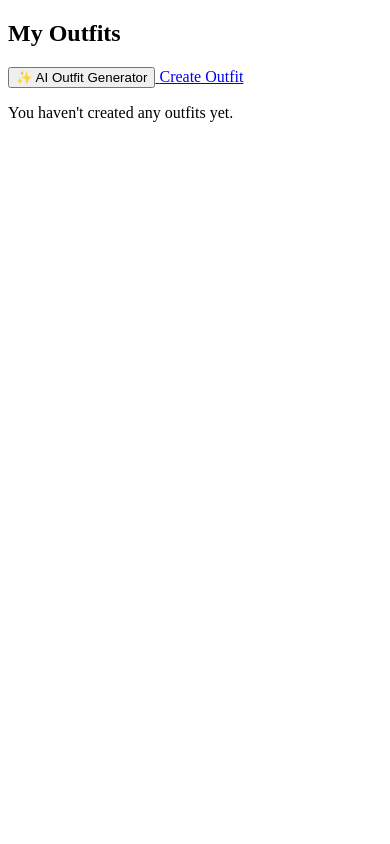
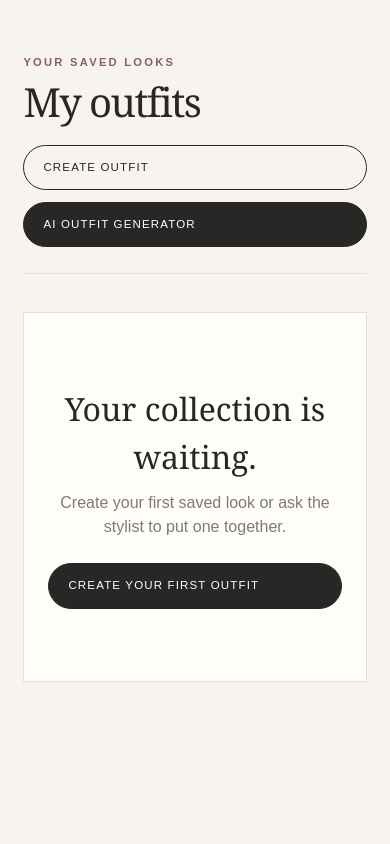
Before and after one commit to prg-09/Personal-Wardrobe-Manager, a Django app: page /outfit/ in a window 390 px wide. Run offline with Django 5.2, Linux system fonts and the light colour scheme; the visitor is signed in with stand-in values (Sample User, id 1); data that the repository does not hold is empty.

Commit message:
Redesign Outfit page

```diff
--- /dev/null
+++ b/Wardrobe_Manager/static/css/outfits.css
@@ -0,0 +1,206 @@
+.outfits-page {
+    --outfit-ivory: #f7f4ef;
+    --outfit-paper: #fffdfa;
+    --outfit-ink: #292725;
+    --outfit-muted: #817a73;
+    --outfit-line: #e6dfd7;
+    --outfit-rose: #8d5e60;
+
+    background: var(--outfit-ivory);
+    color: var(--outfit-ink);
+    font-family: Arial, sans-serif;
+    line-height: 1.5;
+    margin: 0;
+    min-height: 100vh;
+}
+
+.outfits-page,
+.outfits-page * {
+    box-sizing: border-box;
+}
+
+.outfits-page a {
+    color: inherit;
+}
+
+.outfits-shell {
+    margin: 0 auto;
+    max-width: 1100px;
+    padding: 72px 5vw 100px;
+}
+
+.outfits-header {
+    align-items: end;
+    border-bottom: 1px solid var(--outfit-line);
+    display: flex;
+    gap: 24px;
+    justify-content: space-between;
+    margin-bottom: 38px;
+    padding-bottom: 26px;
+}
+
+.outfits-kicker {
+    color: var(--outfit-rose);
+    font-size: 0.7rem;
+    font-weight: bold;
+    letter-spacing: 0.2em;
+    margin: 0 0 12px;
+    text-transform: uppercase;
+}
+
+.outfits-title {
+    font-family: Georgia, serif;
+    font-size: clamp(2.5rem, 6vw, 4.8rem);
+    font-weight: normal;
+    letter-spacing: -0.04em;
+    line-height: 0.95;
+    margin: 0;
+}
+
+.outfits-actions {
+    align-items: center;
+    display: flex;
+    flex-wrap: wrap;
+    gap: 12px;
+}
+
+.outfits-page .outfits-button {
+    background: var(--outfit-ink);
+    border: 1px solid var(--outfit-ink);
+    border-radius: 999px;
+    color: #fff;
+    display: inline-flex;
+    font-size: 0.72rem;
+    letter-spacing: 0.1em;
+    padding: 13px 19px;
+    text-decoration: none;
+    text-transform: uppercase;
+    transition: background 180ms ease, transform 180ms ease;
+}
+
+.outfits-page .outfits-button:hover {
+    background: var(--outfit-rose);
+    border-color: var(--outfit-rose);
+    transform: translateY(-2px);
+}
+
+.outfits-page .outfits-button--secondary {
+    background: transparent;
+    color: var(--outfit-ink);
+}
+
+.outfit-collection {
+    display: grid;
+    gap: 22px;
+    grid-template-columns: repeat(3, minmax(0, 1fr));
+}
+
+.outfit-card {
+    background: var(--outfit-paper);
+    border: 1px solid var(--outfit-line);
+    border-radius: 10px;
+    padding: 25px;
+    transition: box-shadow 180ms ease, transform 180ms ease;
+}
+
+.outfit-card:hover {
+    box-shadow: 0 18px 45px rgba(59, 48, 41, 0.08);
+    transform: translateY(-4px);
+}
+
+.outfit-card__number {
+    color: var(--outfit-rose);
+    font-size: 0.7rem;
+    letter-spacing: 0.16em;
+}
+
+.outfit-card__title {
+    font-family: Georgia, serif;
+    font-size: 1.65rem;
+    font-weight: normal;
+    margin: 10px 0 20px;
+}
+
+.outfit-card__items {
+    border-top: 1px solid var(--outfit-line);
+    list-style: none;
+    margin: 0;
+    padding: 14px 0 0;
+}
+
+.outfit-card__item {
+    color: var(--outfit-muted);
+    font-size: 0.88rem;
+    padding: 5px 0;
+}
+
+.outfit-card__item::before {
+    color: var(--outfit-rose);
+    content: "•";
+    margin-right: 8px;
+}
+
+.outfit-card__actions {
+    border-top: 1px solid var(--outfit-line);
+    display: flex;
+    gap: 18px;
+    margin-top: 20px;
+    padding-top: 15px;
+}
+
+.outfit-card__actions a {
+    color: var(--outfit-muted);
+    font-size: 0.68rem;
+    letter-spacing: 0.1em;
+    text-transform: uppercase;
+}
+
+.outfit-card__actions a:hover {
+    color: var(--outfit-rose);
+}
+
+.outfits-empty {
+    background: var(--outfit-paper);
+    border: 1px solid var(--outfit-line);
+    padding: 72px 24px;
+    text-align: center;
+}
+
+.outfits-empty__title {
+    font-family: Georgia, serif;
+    font-size: 2rem;
+    font-weight: normal;
+    margin: 0 0 10px;
+}
+
+.outfits-empty__copy {
+    color: var(--outfit-muted);
+    margin: 0 auto 24px;
+    max-width: 360px;
+}
+
+@media (max-width: 800px) {
+    .outfits-header {
+        align-items: flex-start;
+        flex-direction: column;
+    }
+
+    .outfit-collection {
+        grid-template-columns: repeat(2, minmax(0, 1fr));
+    }
+}
+
+@media (max-width: 520px) {
+    .outfits-shell {
+        padding: 54px 6vw 70px;
+    }
+
+    .outfit-collection {
+        grid-template-columns: 1fr;
+    }
+
+    .outfits-actions,
+    .outfits-button {
+        width: 100%;
+    }
+}
--- a/Wardrobe_Manager/wardrobe/templates/wardrobe/closet.html
+++ b/Wardrobe_Manager/wardrobe/templates/wardrobe/closet.html
@@ -5,7 +5,7 @@
     <meta charset="UTF-8">
     <meta name="viewport" content="width=device-width, initial-scale=1.0">
     <title>My Closet | Wardrobe Manager</title>
-    <link rel="stylesheet" href="{% static 'css/style.css' %}">
+    <link rel="stylesheet" href="{% static 'css/closet.css' %}">
 </head>
 <body>
     <header class="site-header">
--- a/Wardrobe_Manager/wardrobe/templates/wardrobe/outfit.html
+++ b/Wardrobe_Manager/wardrobe/templates/wardrobe/outfit.html
@@ -1,37 +1,47 @@
+{% load static %}
 <!DOCTYPE html>
-<html>
+<html lang="en">
 <head>
     <title>My Outfits</title>
+    <meta name="viewport" content="width=device-width, initial-scale=1.0">
+    <link rel="stylesheet" href="{% static 'css/outfits.css' %}">
 </head>
 
-<body>
-
-    <h2>My Outfits</h2>
-
-    <a href="{% url 'ai_generator' %}">
-    <button type="button">✨ AI Outfit Generator</button>
-</a>
-    <a href="{% url 'add_outfit' %}">Create Outfit</a>
-
+<body class="outfits-page">
+    <main class="outfits-shell">
+        <header class="outfits-header">
+            <div>
+                <p class="outfits-kicker">Your saved looks</p>
+                <h1 class="outfits-title">My outfits</h1>
+            </div>
+            <div class="outfits-actions">
+                <a class="outfits-button outfits-button--secondary" href="{% url 'add_outfit' %}">Create outfit</a>
+                <a class="outfits-button" href="{% url 'ai_generator' %}">AI outfit generator</a>
+            </div>
+        </header>
 
         {% for outfit in outfits %}
-
-        <h3>{{ outfit.name }}</h3>
-
-        <ul>
+            <article class="outfit-card">
+                <span class="outfit-card__number">Saved look</span>
+                <h2 class="outfit-card__title">{{ outfit.name }}</h2>
+                <ul class="outfit-card__items">
                     {% for item in outfit.items.all %}
-                <li>{{ item.name }}</li>
+                        <li class="outfit-card__item">{{ item.name }}</li>
                     {% endfor %}
                 </ul>
+                <div class="outfit-card__actions">
                     <a href="{% url 'edit_outfit' outfit.id %}">Edit</a>
-
                     <a href="{% url 'delete_outfit' outfit.id %}">Delete</a>
-
+                </div>
+            </article>
         {% empty %}
-
-        <p>You haven't created any outfits yet.</p>
-
+            <section class="outfits-empty">
+                <h2 class="outfits-empty__title">Your collection is waiting.</h2>
+                <p class="outfits-empty__copy">Create your first saved look or ask the stylist to put one together.</p>
+                <a class="outfits-button" href="{% url 'add_outfit' %}">Create your first outfit</a>
+            </section>
         {% endfor %}
+    </main>
 
 </body>
 </html>
```
Also changed, not shown: Wardrobe_Manager/Wardrobe_Manager/settings.py (+40 -40 lines), Wardrobe_Manager/static/css/closet.css (renamed from Wardrobe_Manager/static/css/style.css). Lines whose indentation alone changed are shown as unchanged.
